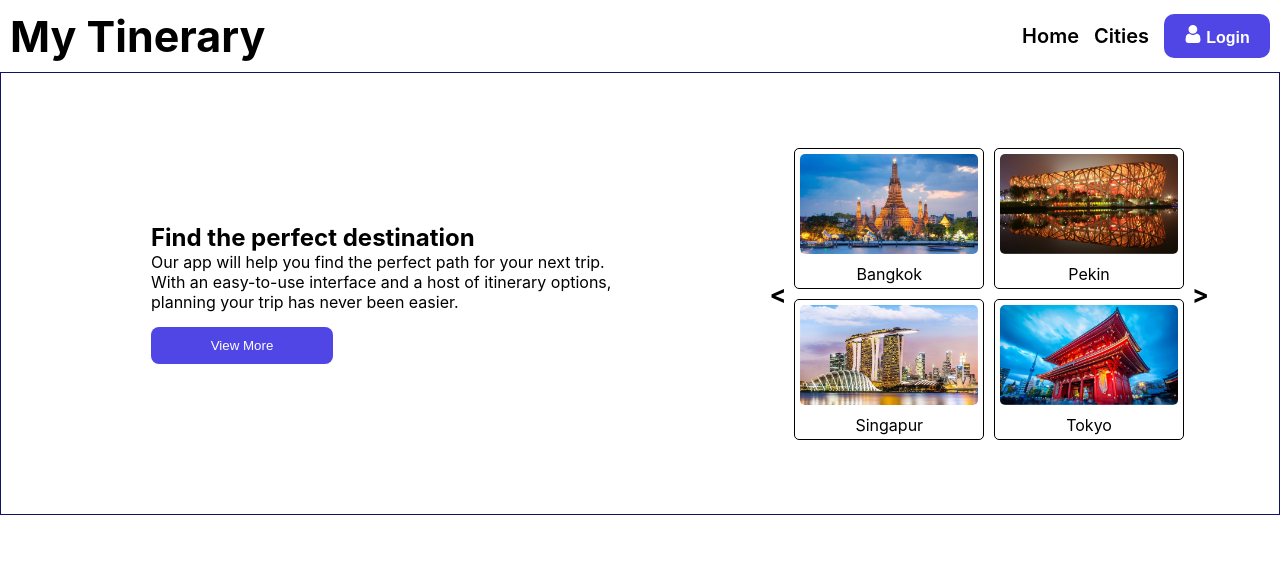
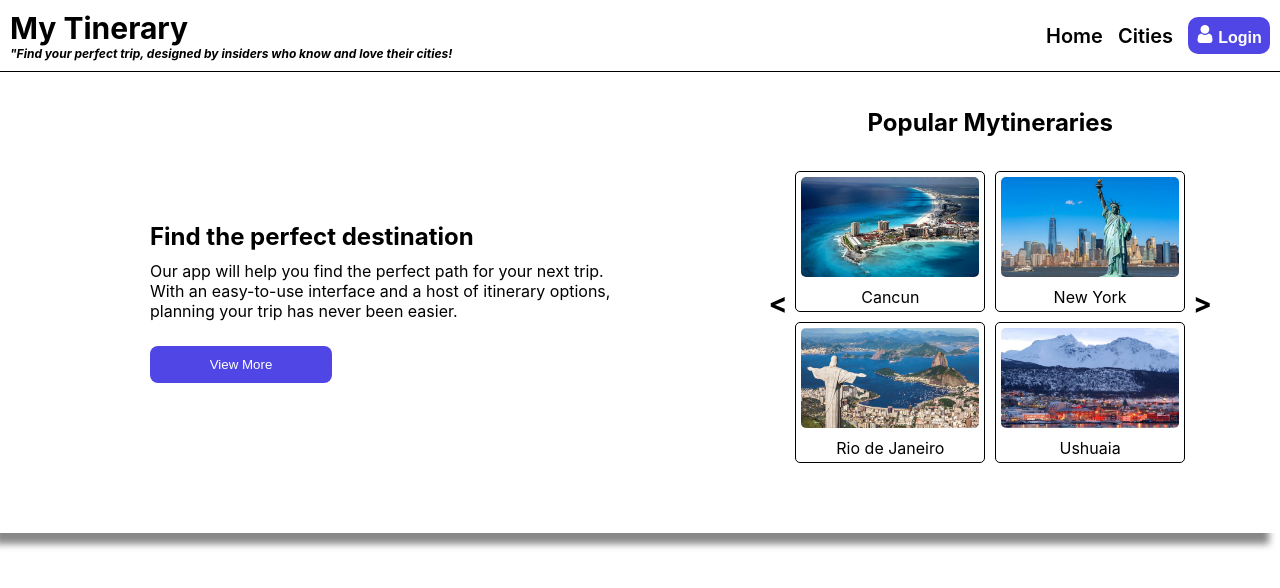
Before and after one commit to Bele208/mytinerary-nobili, a React (Vite) app: page / in a window 1280 px wide. Shown: the top 588 px of the page. Built offline with nearby package versions, Linux system fonts and the light colour scheme.

Commit message:
Se deja funcional el carrusel

```diff
--- a/src/App.jsx
+++ b/src/App.jsx
@@ -1,21 +1,9 @@
-import Navbar from "./components/Navbar"
-import Text_home from "./components/Text_home"
-import Btn_more from "./components/btn-more"
-import Carrusel from "./components/Carrusel"
+import Home from "/src/pages-1/Home"
+
 function App() {
   return (
-    <>
-    <Navbar />
-    <div className="cont-carrusel">
-      <div className="cont-index">
-        <Text_home/>
-        <Btn_more/>
-      </div>
-      <Carrusel/>
-    </div>
-    </>
-
-  )
+    <Home />
+  );
 }
 
-export default App
+export default App;
--- a/src/components/Carrusel.jsx
+++ b/src/components/Carrusel.jsx
@@ -1,34 +1,47 @@
 import Flecha_izquierda from "./Flecha_izquierda"
 import Flecha_derecha from "./Flecha_derecha"
 import Cards from "./Cards"
+import { useState } from "react"
 
-export default function Carrusel() {
-        let data = [
-        {id: 'america1', city: "Cancun", photo: "/img/america/cancun.jpg"},
-        {id: 'america2', city: "New York", photo: "/img/america/newyork.jpg"},
-        {id: 'america3', city: "Rio de Janeiro", photo: "/img/america/rioDeJaneiro.jpg"},
-        {id: 'america4', city: "Ushuaia", photo: "/img/america/ushuaia.jpg"},
-        {id: 'asia1' , city: "Bangkok", photo: "/img/asia/bangkok.jpg"},
-        {id: 'asia2' , city: "Pekin", photo: "/img/asia/pekin.jpg"},
-        {id: 'asia3' , city: "Singapur", photo: "/img/asia/singapur.jpg"},
-        {id: 'asia4' , city: "Tokyo", photo: "/img/asia/tokio.jpg"},
-        {id: 'europe1' , city: "Ibiza", photo: "/img/europe/ibiza.jpg"},
-        {id: 'europe2' , city: "London", photo: "/img/europe/london.jpg"},
-        {id: 'europe3' , city: "Paris", photo: "/img/europe/paris.jpg"},
-        {id: 'europe4' , city: "Roma", photo: "/img/europe/roma.jpg"},
-        {id: 'oceania1' , city: "Majuro", photo: "/img/oceania/majuro.jpg"},
-        {id: 'oceania2' , city: "Sidney", photo: "/img/oceania/sidney.jpg"},
-        {id: 'oceania3' , city: "Suva", photo: "/img/oceania/suva.jpg"},
-        {id: 'oceania4' , city: "Wellington", photo: "/img/oceania/wellington.jpg"}
-    ]
+export default function Carrusel({ data }) {
+  let [counter, setCounter] = useState(0)
+  let [counterTo, setCounterTo] = useState(4)
+  function next_page() {
+    if (data.length <= counterTo) {
+    setCounter(0)
+    setCounterTo(4)
+    }else{
+    setCounter(counter+4)
+    setCounterTo(counterTo+4)
+    }
 
+  }
+      function prev_page (){
+      if (counter <= 0) {
+          setCounter(data.length-4)
+          setCounterTo(data.length)
+      } else{
+          setCounter(counter-4)
+          setCounterTo(counterTo-4)
+      }
+  }
   return (
     <>
-    <Flecha_izquierda/>
-    <div className="carrusel-img">
-      {data.slice(4,8).map(each => <Cards key={each.id} src={each.photo} alt={each.city} text={each.city} />)}
-    </div>
-    <Flecha_derecha/>
+      <Flecha_izquierda onClick={prev_page}/>
+      <div className="cont-father">
+        <div>
+          <h2>Popular Mytineraries</h2>
+        </div>
+        <div className="carrusel-img">
+          {data.slice(counter, counterTo).map((each, index) => (
+            <Cards key={index} src={each.photo} alt={each.city} text={each.city} />
+          ))}
+
+        </div>
+
+      </div>
+
+      <Flecha_derecha onClick={next_page} />
     </>
   )
 }
--- a/src/components/Flecha_derecha.jsx
+++ b/src/components/Flecha_derecha.jsx
@@ -1,5 +1,5 @@
-export default function Flecha_derecha() {
+export default function Flecha_derecha({onClick}) {
   return (
-    <p className="flechas">&gt;</p>
+    <p className="flechas" onClick={onClick} >&gt;</p>
   )
 }
--- a/src/components/Flecha_izquierda.jsx
+++ b/src/components/Flecha_izquierda.jsx
@@ -1,5 +1,5 @@
-export default function Flecha_izquierda() {
+export default function Flecha_izquierda({onClick}) {
   return (
-<p className="flechas">&lt;</p>
+<p className="flechas" onClick={onClick}>&lt;</p>
   )
 }
--- a/src/components/Navbar.jsx
+++ b/src/components/Navbar.jsx
@@ -1,11 +1,17 @@
 export default function Navbar() {
   return (
     <header>
+      <div>
         <h1>My Tinerary</h1>
+        <p className="text-header">"Find your perfect trip, designed by insiders
+          who know and love their cities!</p>
+      </div>
+
+      {/* <img src="/img/logo.png" alt="" height={50}/> */}
       <div className="content-ref">
         <a href="">Home</a>
-                <a href="">Cities</a>
-                <button className="login-inicio"><img src="/user.png" alt="user" className="user-logo"/>Login</button>
+        <a href="./pages/cities.jsx">Cities</a>
+        <button className="login-inicio"><img src="/user.png" alt="user" className="user-logo" />Login</button>
       </div>
     </header>
   )
--- a/src/components/Text_home.jsx
+++ b/src/components/Text_home.jsx
@@ -1,12 +1,15 @@
 export default function Text_home() {
   return (
     <>
+      <div className="text-home">
         <h2>Find the perfect destination</h2>
         <p>
           Our app will help you find the perfect path for your next trip.<br />
           With an easy-to-use interface and a host of itinerary options, <br />
           planning your trip has never been easier.
         </p>
+      </div>
+
     </>
   )
 }
--- a/src/index.css
+++ b/src/index.css
@@ -13,6 +13,7 @@ header{
   display: flex;
   align-items: center;
   justify-content: space-between;
+  border-bottom: 1px solid;
 
 }
 .content-ref a{
@@ -23,18 +24,27 @@ header{
   text-decoration: inherit;
 }
 
-h1{
-  font-size: 43px;
+header h1{
+  font-size: 30px;
+}
+.text-header{
+  font-size: 12px;
+  font-weight: bolder;
+  font-style: italic;
+}
+.text-home p{
+  padding: 10px 0 10px 0;
 }
 
 .login-inicio{
+  height: 35px;
   text-align: center;
   color: #ffffff;
   border-radius: 10px;
   border: 1px solid transparent;
-  padding: 0.6em 1.2em;
+  width: 80px;
   font-size: 1em;
-  font-weight: 700;
+  font-weight: 600;
   background-color: #4F46E5;
   cursor: pointer;
 }
@@ -54,7 +64,6 @@ h1{
 }
 .cont-index{
 margin: 150px;
-
 }
 .cont-index button{
 margin-top: 15px;
@@ -63,12 +72,18 @@ cursor: pointer;
 .cont-carrusel{
   display: flex;
   align-items: center;
-  border: 1px solid #101463;
+  box-shadow: -8px 14px 7px -3px rgba(0,0,0,0.47);
+  -webkit-box-shadow: -8px 14px 7px -3px rgba(0,0,0,0.47);
+  -moz-box-shadow: -8px 14px 7px -3px rgba(0,0,0,0.47);
 }
 .flechas{
   font-weight: bold;
-  font-size: 25px;
+  font-size: 28px;
   padding: 8px;
+  cursor: pointer;
+}
+.cont-father{
+  text-align: center;
 }
 .carrusel-img{
   height: 360px;
@@ -94,7 +109,35 @@ cursor: pointer;
   margin: 1px 0 4px 0;
 }
 .unique-card:hover{
-  background-color: #000000;
+  background-color: #615ae6b5;
   color: #ffffff;
   cursor: pointer;
 }
+
+/* Media queries */
+@media only screen and (min-width: 320px) and (max-width: 767px){
+  .text-header{
+    display: none;
+  }
+  .cont-carrusel{
+    flex-direction: column;
+    align-items: center;
+  }
+  .text-home{
+    width: 65%;
+  }
+  .cont-index{
+    margin: 15%;
+    }
+    .carrusel-img img{
+      height: 80px;
+    }
+    .cont-father h2{
+      display: none;
+    }
+    .cont-responsive{
+      display: flex;
+      justify-content: center;
+      align-items: center;
+    }
+}
--- /dev/null
+++ b/src/pages-1/Home.jsx
@@ -0,0 +1,37 @@
+import Navbar from "../components/Navbar"
+import Text_home from "../components/Text_home"
+import Btn_more from "../components/btn-more"
+import Carrusel from "../components/Carrusel"
+
+export default function Home() {
+    let data = [
+        {id: 'america1', city: "Cancun", photo: "/img/america/cancun.jpg"},
+        {id: 'america2', city: "New York", photo: "/img/america/newyork.jpg"},
+        {id: 'america3', city: "Rio de Janeiro", photo: "/img/america/rioDeJaneiro.jpg"},
+        {id: 'america4', city: "Ushuaia", photo: "/img/america/ushuaia.jpg"},
+        {id: 'asia1' , city: "Bangkok", photo: "/img/asia/bangkok.jpg"},
+        {id: 'asia2' , city: "Pekin", photo: "/img/asia/pekin.jpg"},
+        {id: 'asia3' , city: "Singapur", photo: "/img/asia/singapur.jpg"},
+        {id: 'asia4' , city: "Tokyo", photo: "/img/asia/tokio.jpg"},
+        {id: 'europe1' , city: "Ibiza", photo: "/img/europe/ibiza.jpg"},
+        {id: 'europe2' , city: "London", photo: "/img/europe/london.jpg"},
+        {id: 'europe3' , city: "Paris", photo: "/img/europe/paris.jpg"},
+        {id: 'europe4' , city: "Roma", photo: "/img/europe/roma.jpg"},
+        {id: 'oceania1' , city: "Majuro", photo: "/img/oceania/majuro.jpg"},
+        {id: 'oceania2' , city: "Sidney", photo: "/img/oceania/sidney.jpg"},
+        {id: 'oceania3' , city: "Suva", photo: "/img/oceania/suva.jpg"},
+        {id: 'oceania4' , city: "Wellington", photo: "/img/oceania/wellington.jpg"}
+    ]
+  return (
+    <>
+    <Navbar />
+    <div className="cont-carrusel">
+      <div className="cont-index">
+        <Text_home/>
+        <Btn_more/>
+      </div>
+     <Carrusel data={data} />
+    </div>
+    </>
+  )
+}
```
Also changed, not shown: data.json (added, +18 -0 lines), src/pages-1/cities.jsx (added). Lines whose indentation alone changed are shown as unchanged.
